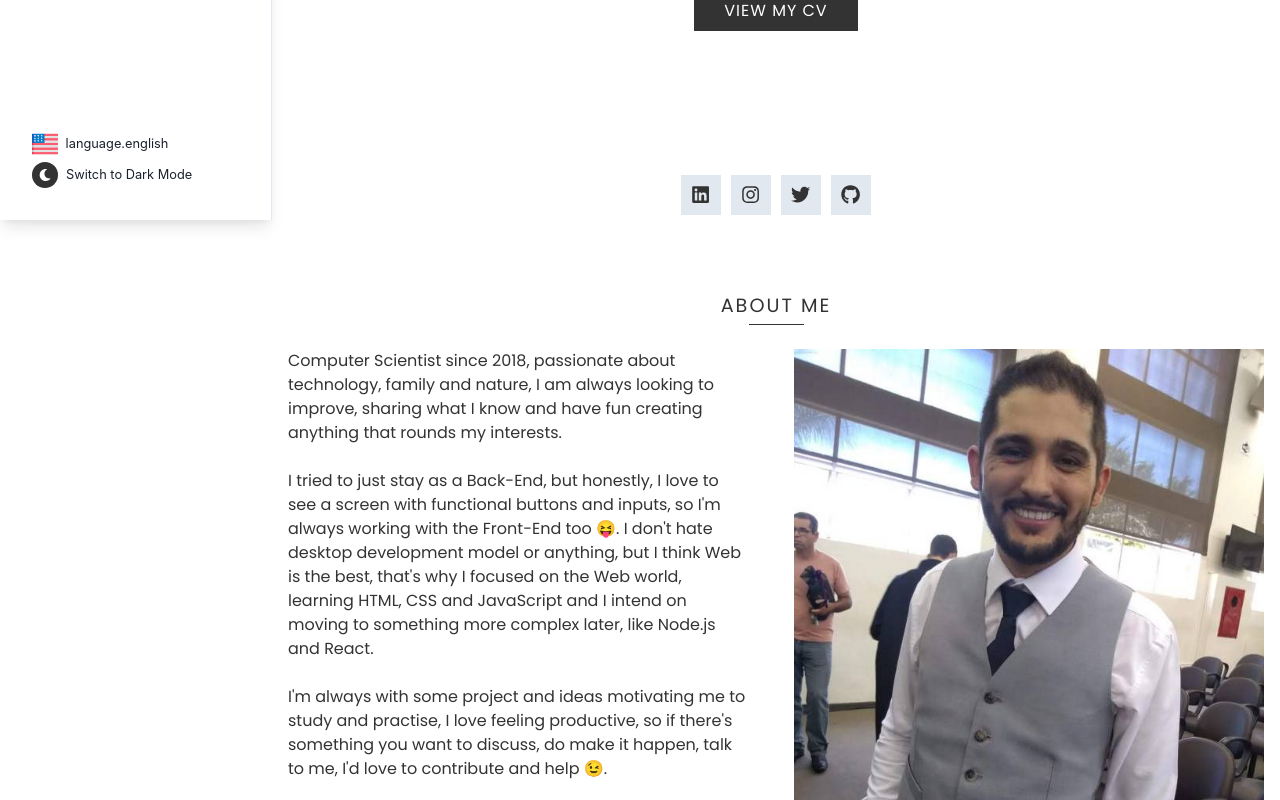
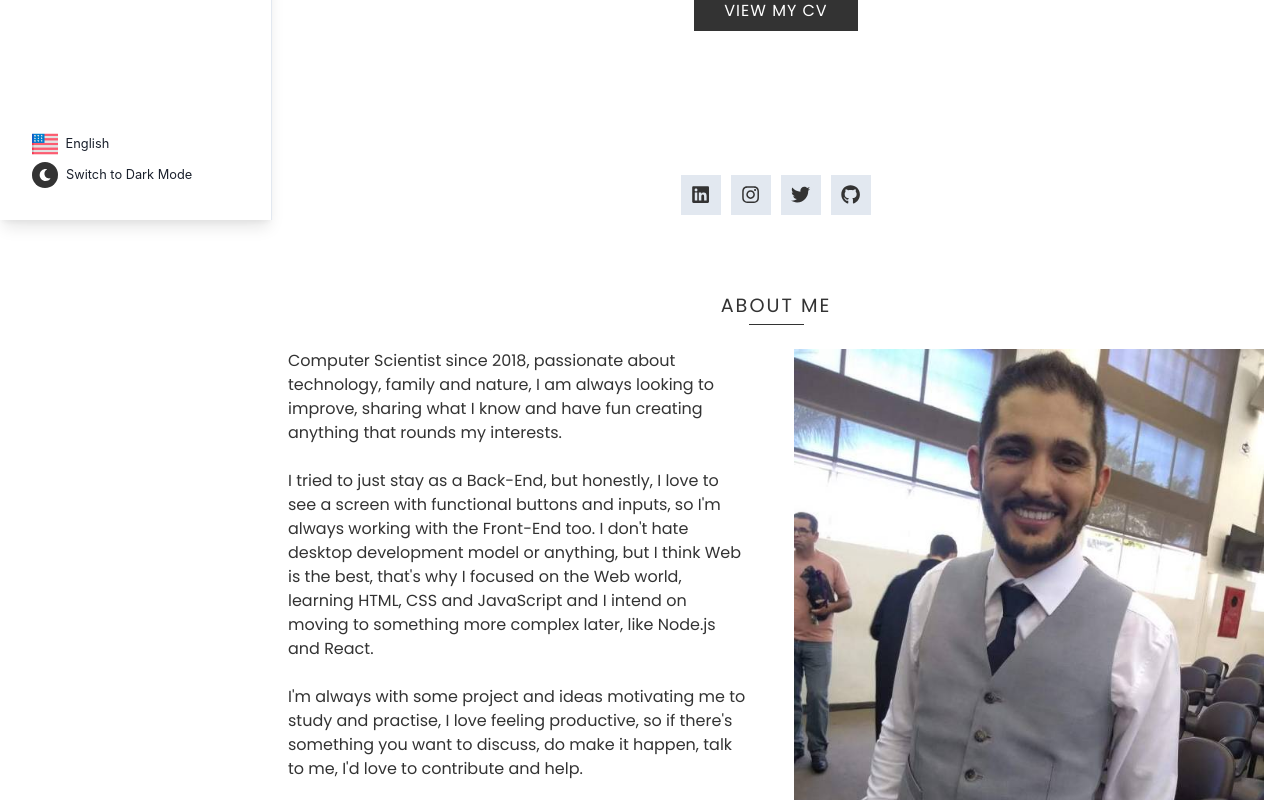
Before and after one commit to welingtonfidelis/portfolio-3, a React (Vite) app: page / in a window 1280 px wide. Shown: the part 580-1380 px from the top of the page. Built offline with nearby package versions, Linux system fonts and the light colour scheme; the HTML template or start-up script is replaced by a standard one.

Commit message:
Improve some translate params;

```diff
--- a/src/components/jobDetail/styles.ts
+++ b/src/components/jobDetail/styles.ts
@@ -25,7 +25,7 @@ export const Container = styled.div`
     text-transform: uppercase;
   }
 
-  & p {
+  & span {
     text-align: center;
   }
 `;
--- a/src/config/18n/locales/en.json
+++ b/src/config/18n/locales/en.json
@@ -10,14 +10,23 @@
     "projects": "Projects",
     "contact": "Contact"
   },
+  "language": {
+    "title": "Languages",
+    "portuguese": "Portuguese",
+    "english": "English",
+    "portuguese_level": "Native",
+    "english_level": "Intermediate"
+  },
   "theme_switch": {
     "light": "Switch to Light Mode",
     "dark": "Switch to Dark Mode"
   },
   "about_me": {
     "title": "About Me",
-    "office": "I'm a Full-Stack Web Developer.",
-    "description": "Computer Scientist since 2018, passionate about technology, family and nature, I am always looking to improve, sharing what I know and have fun creating anything that rounds my interests. <br /><br /> I tried to just stay as a Back-End, but honestly, I love to see a screen with functional buttons and inputs, so I'm always working with the Front-End too 😝. I don't hate desktop development model or anything, but I think Web is the best, that's why I focused on the Web world, learning HTML, CSS and JavaScript and I intend on moving to something more complex later, like Node.js and React. <br /><br /> I'm always with some project and ideas motivating me to study and practise, I love feeling productive, so if there's something you want to discuss, do make it happen, talk to me, I'd love to contribute and help 😉.",
+    "office": "I'm a Full-Stack Web Developer",
+    "description_part_1": "Computer Scientist since 2018, passionate about technology, family and nature, I am always looking to improve, sharing what I know and have fun creating anything that rounds my interests.",
+    "description_part_2": "I tried to just stay as a Back-End, but honestly, I love to see a screen with functional buttons and inputs, so I'm always working with the Front-End too. I don't hate desktop development model or anything, but I think Web is the best, that's why I focused on the Web world, learning HTML, CSS and JavaScript and I intend on moving to something more complex later, like Node.js and React.",
+    "description_part_3": "I'm always with some project and ideas motivating me to study and practise, I love feeling productive, so if there's something you want to discuss, do make it happen, talk to me, I'd love to contribute and help.",
     "view_cv": "View my CV"
   },
   "services": {
@@ -30,7 +39,9 @@
         "position": "Full-Stack Developer",
         "start": "2021",
         "end": "Present",
-        "description": "At Venturus, working in the Back-End and Front-End teams on projects for national and international clients, built in Node.js and React. <br/><br/> Technologies I had contact: <br/> Node.js - React - JavaScript - TypeScript - Automated tests - Docker - MySQL - PostgreSQL - Git - Scrum"
+        "description_part_1": "At Venturus, working in the Back-End and Front-End teams on projects for national and international clients, built in Node.js and React.",
+        "description_part_2": "Technologies I had contact:",
+        "description_part_3": "Node.js - React - JavaScript - TypeScript - Automated tests - Docker - MySQL - PostgreSQL - Git - Scrum"
       },
       {
         "image_url": "/images/icon-1.png",
@@ -38,7 +49,9 @@
         "position": "Back-End Developer",
         "start": "2020",
         "end": "2021",
-        "description": "At Tech4Humans Brasil, working in the Back-End team on a project focused on real-time messenger for human care, build in Node.js and React. <br/><br/> Technologies I had contact: <br/> Node.js - Docker- PostgreSQL - Redis - Serverless - Git - Scrum"
+        "description_part_1": "At Tech4Humans Brasil, working in the Back-End team on a project focused on real-time messenger for human care, build in Node.js and React.",
+        "description_part_2": "Technologies I had contact:",
+        "description_part_3": "Node.js - Docker- PostgreSQL - Redis - Serverless - Git - Scrum"
       },
       {
         "image_url": "/images/icon-1.png",
@@ -46,7 +59,9 @@
         "position": "Full-Stack Developer",
         "start": "2018",
         "end": "2020",
-        "description": "At Ranor Rastreamento, working in Back-End, Front-End and Mobile projects focused on vehicle tracking, fleet management and transport logistics, built in Node.js, PHP and IONIC. <br/> <br/> Technologies I had contact: <br/> PHP - IONIC - React - Node.js - HTML - CSS - JavaScript - Docker - PostgreSQL"
+        "description_part_1": "At Ranor Rastreamento, working in Back-End, Front-End and Mobile projects focused on vehicle tracking, fleet management and transport logistics, built in Node.js, PHP and IONIC.",
+        "description_part_2": "Technologies I had contact:",
+        "description_part_3": "PHP - IONIC - React - Node.js - HTML - CSS - JavaScript - Docker - PostgreSQL"
       },
       {
         "image_url": "/images/icon-2.png",
@@ -54,7 +69,7 @@
         "position": "Computer Technician",
         "start": "2009",
         "end": "2018",
-        "description": "As computer technician, I worked on some companies and as autonomous, working with maintenance of desktop computers, laptops, network infrastructure and client attendance."
+        "description_part_1": "As computer technician, I worked on some companies and as autonomous, working with maintenance of desktop computers, laptops, network infrastructure and client attendance."
       }
     ]
   },
@@ -411,20 +426,12 @@
     "success_send": "Email successfully sent!",
     "error_send": "Error sending email. Please, try again."
   },
-  "curriculum": {
-    "about_me": "I'm a Full-Stack Web Developer",
-    "back_page": "Back to Portfolio",
-    "download": "Download",
-    "contact": {
-      "title": "Contact",
-      "list": [
-        { "title": "welingtonfidelis@gmail.com" },
-        { "title": "www.welingtonfidelis.com.br" },
-        { "title": "linkedin.com/in/welington-fidelis-de-sousa-3944a6127" },
-        { "title": "github.com/welingtonfidelis" },
-        { "title": "Minas Gerais, Brazil" }
-      ]
-    },
+  "curriculum_back_page": "Back to Portfolio",
+  "email": "welingtonfidelis@gmail.com",
+  "site": "www.welingtonfidelis.com.br",
+  "linkedin": "linkedin.com/in/welington-fidelis-de-sousa-3944a6127",
+  "github": "github.com/welingtonfidelis",
+  "location": "Minas Gerais, Brazil",
   "education": {
     "title": "Education",
     "list": [
@@ -436,15 +443,6 @@
       }
     ]
   },
-    "language": {
-      "title": "Languages",
-      "portuguese": "Portuguese",
-      "english": "English",
-      "portuguese_lvl": "Portuguese: Fluent",
-      "english_lvl": "English: Intermediate"
-    }
-  },
-
   "easter_egg_back_page": "Back to Portfolio",
   "easter_egg_text": "Thank you for visiting my site, your presence here is <strong>very </strong> important to me 😄. <br /> But, for now, relax. Leave the heavier stuff out of here and feel the music...",
   "not_found": {
@@ -462,6 +460,7 @@
     "button_send": "Send",
     "button_exit": "Exit",
     "button_close": "Close",
+    "button_download": "Download",
     "required_input_value": "Field required",
     "text_or": "Or",
     "years": "years"
--- a/src/config/18n/locales/pt-br.json
+++ b/src/config/18n/locales/pt-br.json
@@ -9,14 +9,23 @@
     "projects": "Projetos",
     "contact": "Contato"
   },
+  "language": {
+    "title": "Idiomas",
+    "portuguese": "Português",
+    "english": "Inglês",
+    "portuguese_level": "Nativo",
+    "english_level": "Intermediário"
+  },
   "theme_switch": {
     "light": "Trocar para Modo Claro",
     "dark": "Trocar para Modo Escuro"
   },
   "about_me": {
     "title": "Sobre Mim",
-    "office": "Eu sou um desenvolvedor Full-Stack Web.",
-    "description": "Cientista da Computação desde 2018, apaixonado por tecnologia, família e natureza. Estou sempre procurando melhorar, compartilhar o que já sei e me divertir criando qualquer coisa que me disperte interesse. <br /><br /> Eu tentei ficar apenas no Back-End, mas honestamente, eu amo ver uma tela com botões e inputs funcionando, então estou sempre trabalhando com Front-End também 😝. Eu não tenho nada contra o modelo de desenvolvimento desktop, mas Web é tudo de bom, por isso eu foquei no mundo Web, aprendendo HTML, CSS e JavaScript e depois indo pra algo mais complexo, como Node.js e React. <br /><br /> Estou sempre com algum projeto e ideias me motiviando a estudar e praticar, eu amo me sentir produtivo, então se tem algo que queira conversar, vamos fazer acontecer, me chama, vou adorar contribuir e ajudar 😉.",
+    "office": "Eu sou um desenvolvedor Full-Stack Web",
+    "description_part_1": "Cientista da Computação desde 2018, apaixonado por tecnologia, família e natureza. Estou sempre procurando melhorar, compartilhar o que já sei e me divertir criando qualquer coisa que me disperte interesse.",
+    "description_part_2": "Eu tentei ficar apenas no Back-End, mas honestamente, eu amo ver uma tela com botões e inputs funcionando, então estou sempre trabalhando com Front-End também. Eu não tenho nada contra o modelo de desenvolvimento desktop, mas Web é tudo de bom, por isso eu foquei no mundo Web, aprendendo HTML, CSS e JavaScript e depois indo pra algo mais complexo, como Node.js e React.",
+    "description_part_3": "Estou sempre com algum projeto e ideias me motiviando a estudar e praticar, eu amo me sentir produtivo, então se tem algo que queira conversar, vamos fazer acontecer, me chama, vou adorar contribuir e ajudar.",
     "view_cv": "Veja meu CV"
   },
   "services": {
@@ -29,7 +38,9 @@
         "position": "Desenvolvedor Full-Stack",
         "start": "2021",
         "end": "Atual",
-        "description": "No Venturus, trabalhando nos times de Back-End e Front-End em projetos para clientes nacionais e internacionais, construídos em Node.js e React. <br/><br/> Tecnologias que tive contato: <br/> Node.js - React - JavaScript - TypeScript - Testes automatizados - Docker - MySQL - PostgreSQL - Git - Scrum"
+        "description_part_1": "No Venturus, trabalhando nos times de Back-End e Front-End em projetos para clientes nacionais e internacionais, construídos em Node.js e React.",
+        "description_part_2": "Tecnologias que tive contato:",
+        "description_part_3": "Node.js - React - JavaScript - TypeScript - Testes automatizados - Docker - MySQL - PostgreSQL - Git - Scrum"
       },
       {
         "image_url": "/images/icon-1.png",
@@ -37,7 +48,9 @@
         "position": "Desenvolvedor Back-End",
         "start": "2020",
         "end": "2021",
-        "description": "Na Tech4Humans Brasil, trabalhando no t ime de Back-End em um projeto de mensageria em tempo real para atendimento humanizado, construído em Node.js e React. <br/><br/> Tecnologias que tive contato: <br/> Node.js - Docker- PostgreSQL - Redis - Serverless - Git - Scrum"
+        "description_part_1": "Na Tech4Humans Brasil, trabalhando no t ime de Back-End em um projeto de mensageria em tempo real para atendimento humanizado, construído em Node.js e React.",
+        "description_part_2": "Tecnologias que tive contato:",
+        "description_part_3": "Node.js - Docker- PostgreSQL - Redis - Serverless - Git - Scrum"
       },
       {
         "image_url": "/images/icon-1.png",
@@ -45,7 +58,9 @@
         "position": "Desenvolvedor Full-Stack",
         "start": "2018",
         "end": "2020",
-        "description": "Na Ranor Rastreamento, trabalhando no Back-End, Front-End e Mobile em projetos focados no rastreamento veícular, gerenciamento de frota e logística, construídos em Node.js, PHP e IONIC. <br/> <br/> Tecnologias que tive contato: <br/> PHP - IONIC - React - Node.js - HTML - CSS - JavaScript - Docker - PostgreSQL"
+        "description_part_1": "Na Ranor Rastreamento, trabalhando no Back-End, Front-End e Mobile em projetos focados no rastreamento veícular, gerenciamento de frota e logística, construídos em Node.js, PHP e IONIC.",
+        "description_part_2": "Tecnologias que tive contato:",
+        "description_part_3": "PHP - IONIC - React - Node.js - HTML - CSS - JavaScript - Docker - PostgreSQL"
       },
       {
         "image_url": "/images/icon-2.png",
@@ -53,7 +68,7 @@
         "position": "Técnico em Informática",
         "start": "2009",
         "end": "2018",
-        "description": "Como técnico em informática, trabalhei em algumas empresa e como autônomo, atuando com manutenção de computadores, notebooks, infraestrutura de rede e atendimento ao cliente."
+        "description_part_1": "Como técnico em informática, trabalhei em algumas empresa e como autônomo, atuando com manutenção de computadores, notebooks, infraestrutura de rede e atendimento ao cliente."
       }
     ]
   },
@@ -410,20 +425,6 @@
     "success_send": "Email enviado com sucesso!",
     "error_send": "Erro ao enviar email. Por favor, tente novamente."
   },
-  "curriculum": {
-    "about_me": "Eu sou desenvolvedor full-stack web",
-    "back_page": "Voltar para o Portfólio",
-    "download": "Baixar",
-    "contact": {
-      "title": "Contato",
-      "list": [
-        { "title": "welingtonfidelis@gmail.com" },
-        { "title": "www.welingtonfidelis.com.br" },
-        { "title": "linkedin.com/in/welington-fidelis-de-sousa-3944a6127" },
-        { "title": "github.com/welingtonfidelis" },
-        { "title": "Minas Gerais, Brazil" }
-      ]
-    },
   "education": {
     "title": "Educação",
     "list": [
@@ -435,26 +436,18 @@
       }
     ]
   },
-    "language": {
-      "title": "Idiomas",
-      "list": [
-        {
-          "title": "Português",
-          "level": "Nativo"
-        },
-        {
-          "title": "Inglês",
-          "level": "Intermediário"
-        }
-      ]
-    }
-  },
-  "easter_egg_back_page": "Voltar para o Portfólio",
-  "easter_egg_text": "Obrigado por visitar meu site, sua presença aqui é <strong>muito</strong> importante pra mim 😄. <br /> Mas, por agora, relaxe. Deixa as coisas mais pesadas fora daqui e sinta a música...",
   "not_found": {
     "title_message": "Oops!",
     "description_message": "Página não encontrada"
   },
+  "curriculum_back_page": "Voltar para o Portfólio",
+  "email": "welingtonfidelis@gmail.com",
+  "site": "www.welingtonfidelis.com.br",
+  "linkedin": "linkedin.com/in/welington-fidelis-de-sousa-3944a6127",
+  "github": "github.com/welingtonfidelis",
+  "location": "Minas Gerais, Brazil",
+  "easter_egg_back_page": "Voltar para o Portfólio",
+  "easter_egg_text": "Obrigado por visitar meu site, sua presença aqui é <strong>muito</strong> importante pra mim 😄. <br /> Mas, por agora, relaxe. Deixa as coisas mais pesadas fora daqui e sinta a música...",
   "generic": {
     "button_save": "Salvar",
     "button_cancel": "Cancelar",
@@ -466,6 +459,7 @@
     "button_send": "Enviar",
     "button_exit": "Sair",
     "button_close": "Fechar",
+    "button_download": "Baixar",
     "required_input_value": "Campo obrigatório",
     "text_or": "Ou",
     "years": "anos"
--- a/src/domains/Contact.ts
+++ /dev/null
@@ -1,3 +0,0 @@
-export interface ContactInterface {
-  title: string;
-}
--- a/src/domains/Job.ts
+++ b/src/domains/Job.ts
@@ -4,5 +4,7 @@ export interface JobInterface {
   position: string;
   start: string;
   end: string;
-  description: string;
+  description_part_1: string;
+  description_part_2?: string;
+  description_part_3?: string;
 }
--- a/src/domains/Language.ts
+++ /dev/null
@@ -1,4 +0,0 @@
-export interface LanguageInterface {
-  title: string;
-  level: string;
-}
--- a/src/pages/home/index.tsx
+++ b/src/pages/home/index.tsx
@@ -1,4 +1,4 @@
-import { Trans, useTranslation } from "react-i18next";
+import { useTranslation } from "react-i18next";
 import {
   FaLinkedin,
   FaInstagram,
@@ -77,7 +77,6 @@ export const Home = () => {
   const { language, updateLanguage, themeColor, updateThemeColor } =
     preferencesStore();
   const { isMobileScreen } = commonStore();
-  console.log("isMobileScreen: ", isMobileScreen);
   const { setOnStorage } = browserStorage();
   const { toggleColorMode } = useColorMode();
   const {
@@ -329,7 +328,17 @@ export const Home = () => {
 
             <AboutSectionContent>
               <AboutSectionDescription>
-                <Trans i18nKey="about_me.description" />
+                <span>{t("about_me.description_part_1")}</span>
+
+                <br/>
+                <br/>
+
+                <span>{t("about_me.description_part_2")}</span>
+
+                <br/>
+                <br/>
+
+                <span>{t("about_me.description_part_3")}</span>
               </AboutSectionDescription>
 
               <AboutSectionImage>
```
Also changed, not shown: src/components/jobDetail/index.tsx (+17 -4 lines). Lines whose indentation alone changed are shown as unchanged.
